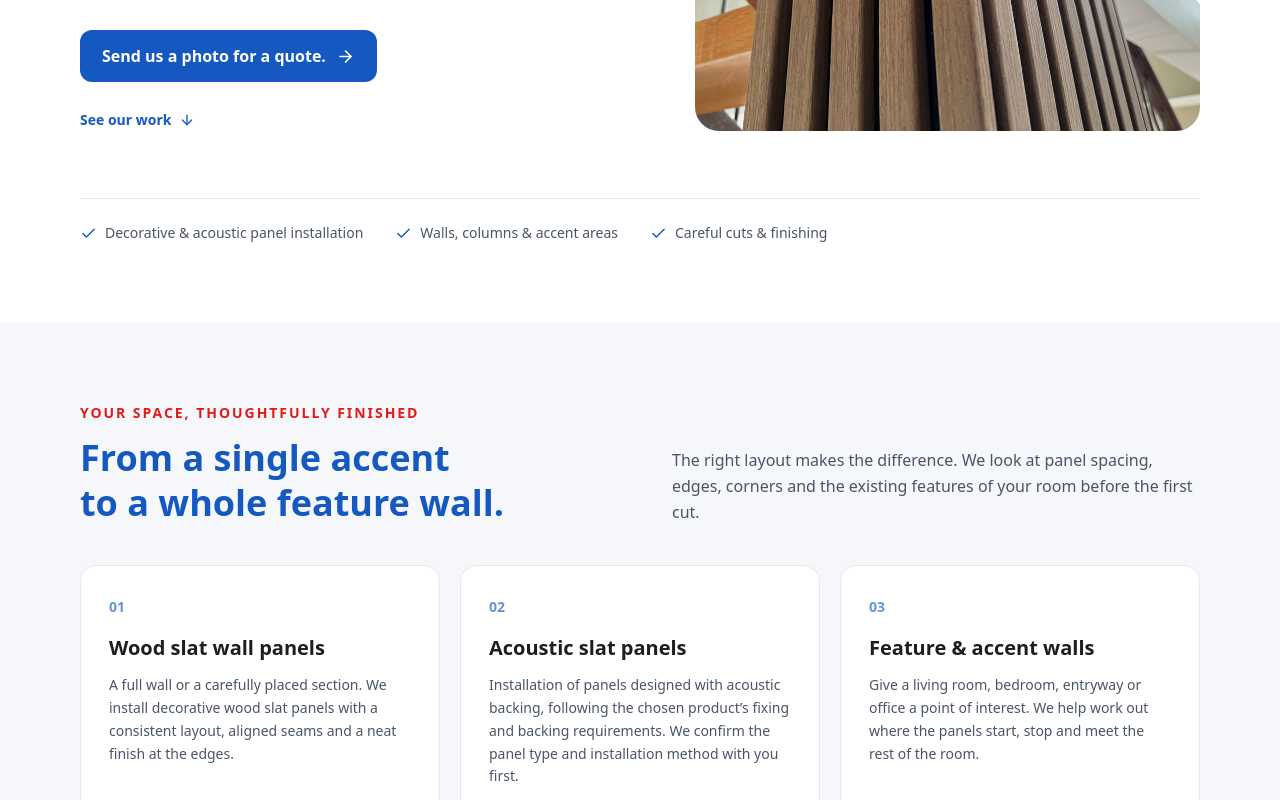
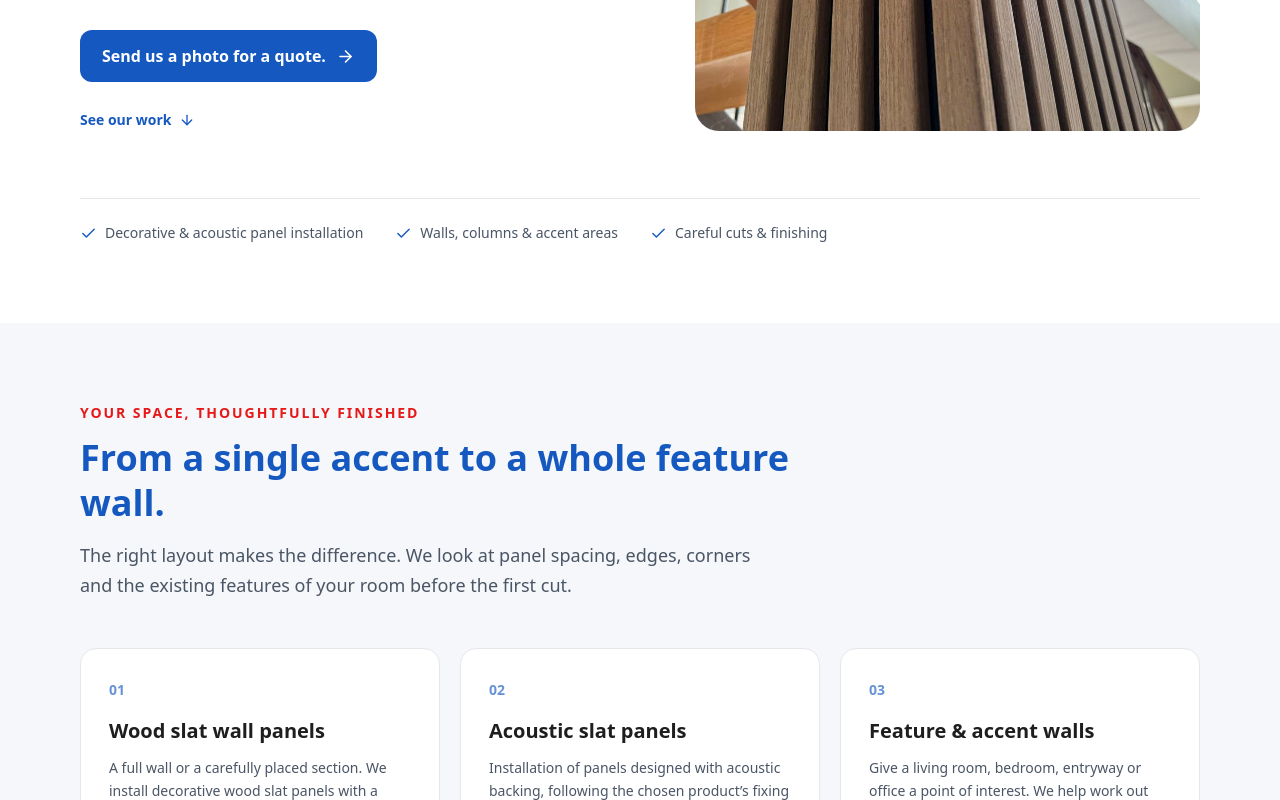
Before and after one commit to stepaEliz/fixeh-website, a React (Vite) app: page /wood-slat-wall-installation in a window 1280 px wide. Shown: the part 489-1289 px from the top of the page. Built offline with nearby package versions, Linux system fonts and the light colour scheme.

Commit message:
Fixed styles

```diff
--- a/src/pages/WoodSlatInstallation.tsx
+++ b/src/pages/WoodSlatInstallation.tsx
@@ -46,13 +46,20 @@ export default function WoodSlatInstallation() {
 
       <section className="bg-brandLight py-16 md:py-20" aria-labelledby="slat-services-title">
         <Container>
-          <div className="grid gap-5 md:grid-cols-2 md:items-end md:gap-16">
-            <div>
-              <p className="text-sm font-semibold uppercase tracking-[0.14em] text-brandRed">Your space, thoughtfully finished</p>
-              <h2 id="slat-services-title" className="mt-3 text-3xl font-bold leading-tight text-brandBlue md:text-4xl">From a single accent<br className="hidden md:block" /> to a whole feature wall.</h2>
-            </div>
-            <p className="leading-relaxed text-gray-600">The right layout makes the difference. We look at panel spacing, edges, corners and the existing features of your room before the first cut.</p>
-          </div>
+          <div className="mb-12 max-w-3xl">
+  <p className="text-sm font-semibold uppercase tracking-[0.14em] text-brandRed">
+    Your space, thoughtfully finished
+  </p>
+
+  <h2 className="mt-3 text-3xl font-bold leading-tight text-brandBlue md:text-4xl">
+    From a single accent to a whole feature wall.
+  </h2>
+
+  <p className="mt-4 max-w-2xl text-lg leading-relaxed text-gray-600">
+    The right layout makes the difference. We look at panel spacing, edges,
+    corners and the existing features of your room before the first cut.
+  </p>
+</div>
           <div className="mt-10 grid gap-5 md:grid-cols-2 lg:grid-cols-3">
             {services.map((service) => (
               <article key={service.number} className="rounded-2xl border border-gray-200 bg-white p-7">
```
